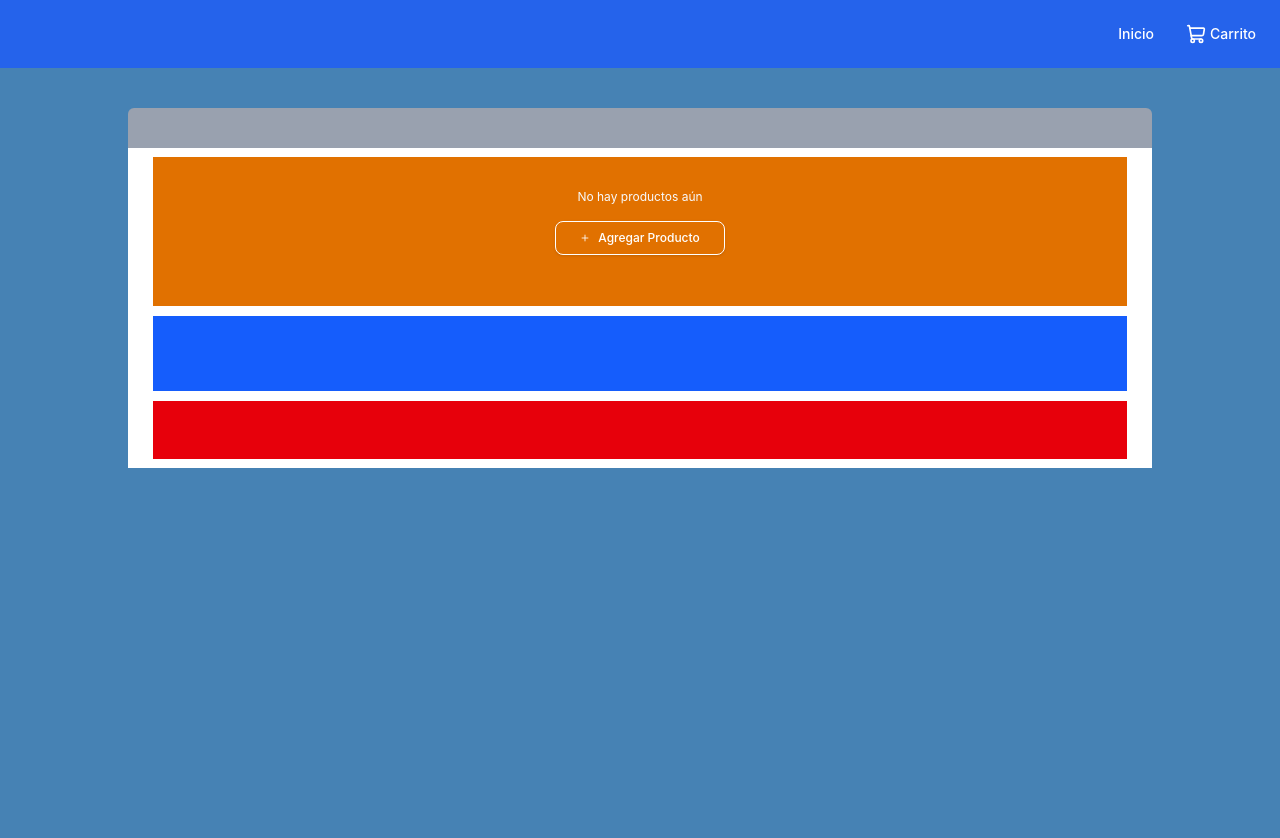
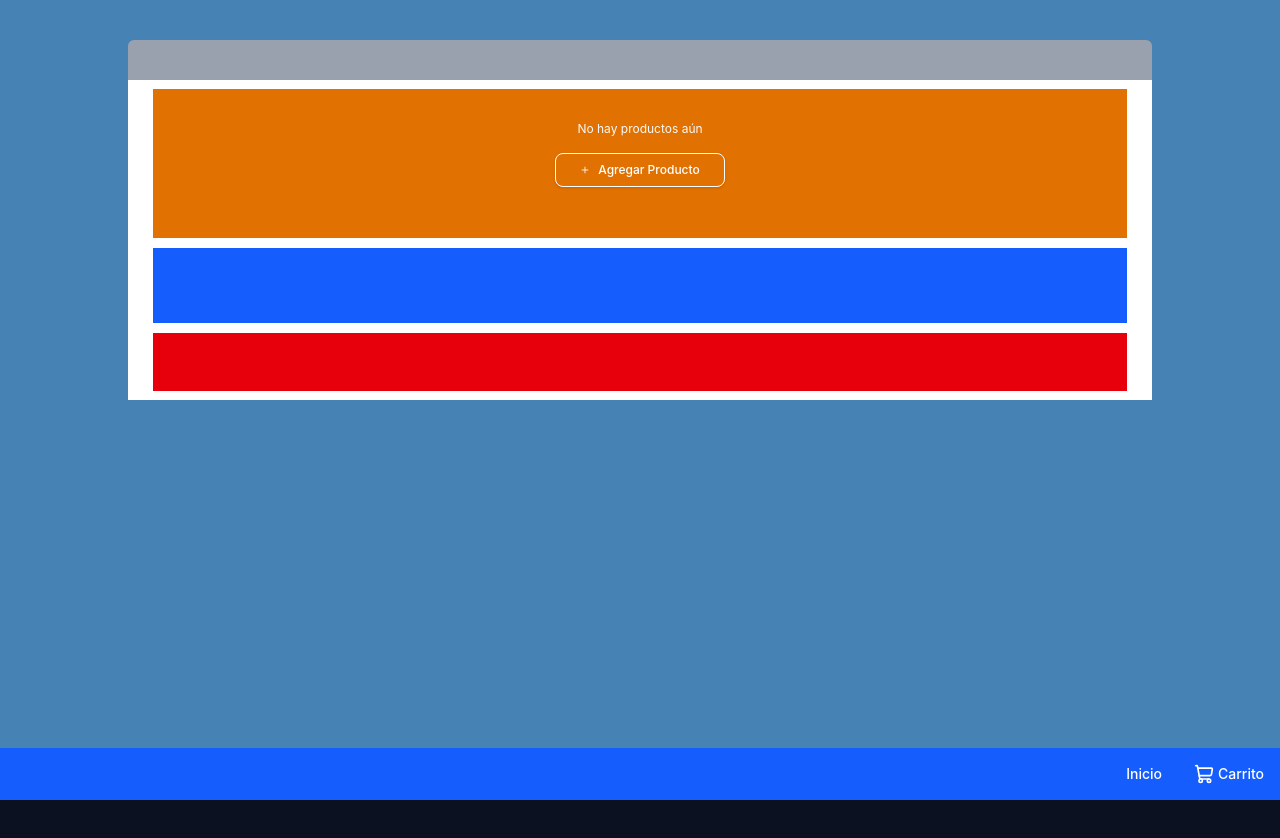
Before and after one commit to gabrielCazz22/superCash, a React (Vite) app: page /Shopping in a window 1280 px wide. Shown: the top 838 px of the page. After the commit the page ends 800 px from the top, so only its background shows below. Built offline with nearby package versions, Linux system fonts and the light colour scheme.

Commit message:
refactor(navbar): se ajusto el contenedor para evitar el scroll que hacia sobresalir el contenedor por encima del navbar

```diff
--- a/src/App.tsx
+++ b/src/App.tsx
@@ -6,15 +6,16 @@ import Shopping from './pages/Shopping'
 export default function App() {
   return (
     <BrowserRouter>
-      <Navbar />
-
-      <main className='pb-20 md:pb-0'>
+      <div className="h-dvh w-full flex flex-col overflow-hidden bg-slate-900">
+        <main className="flex-1 overflow-hidden min-h-0">
           <Routes>
             <Route path='/' element={<Dashboard />} />
             <Route path='/Dashboard' element={<Dashboard />} />
             <Route path='/Shopping' element={<Shopping />} />
           </Routes>
         </main>
+        <Navbar />
+      </div>
     </BrowserRouter>
   )
 }
--- a/src/components/layout/Navbar.tsx
+++ b/src/components/layout/Navbar.tsx
@@ -3,7 +3,7 @@ import { ShoppingCartIcon } from 'lucide-react'
 
 export default function Navbar() {
     return (
-        <nav className='fixed bottom-0 left-0 w-full p-4 bg-primary text-white shadow-lg z-50 md:static md:p-6'>
+        <nav className='w-full p-3.5 bg-blue-600 text-white shadow-lg z-40 shrink-0 md:p-4'>
             <section className='flex justify-around items-center md:justify-end md:gap-8'>
                 <Link to='/Dashboard' className='flex flex-col md:flex-row items-center gap-1 text-xs md:text-sm font-medium hover:text-blue-200 transition-colors'>
                     <span>Inicio</span>
```
Lines whose indentation alone changed are shown as unchanged.
